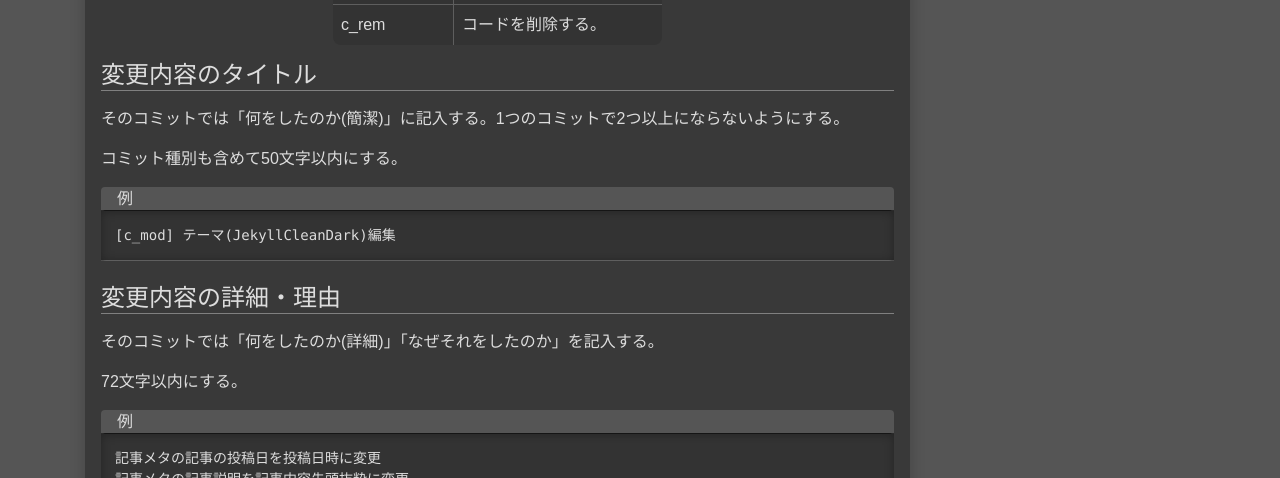
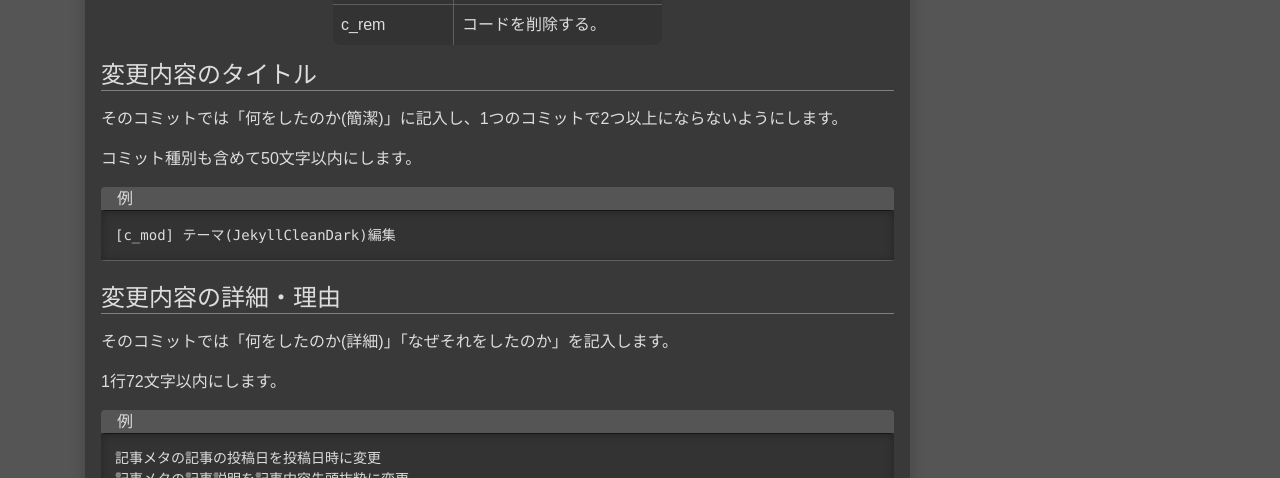
Before and after one commit to silverag-corgi/blog-old, a Jekyll site: the page built from _posts/2021-08-10-001.md, in a window 1280 px wide and 900 px high, scrolled down 1442 px. Shown: the part 150-628 px from the top of the window. Built offline with Jekyll 4.4.1, drawn with Linux system fonts in a browser that asks for light colours.

Commit message:
[d_upd] 記事更新
語尾をですますに統一

```diff
--- a/_posts/2021-08-10-001.md
+++ b/_posts/2021-08-10-001.md
@@ -52,9 +52,9 @@ tags:
 
 ## 変更内容のタイトル
 
-そのコミットでは「何をしたのか(簡潔)」に記入する。1つのコミットで2つ以上にならないようにする。
+そのコミットでは「何をしたのか(簡潔)」に記入し、1つのコミットで2つ以上にならないようにします。
 
-コミット種別も含めて50文字以内にする。
+コミット種別も含めて50文字以内にします。
 
 例
 {:.filename}
@@ -65,9 +65,9 @@ tags:
 
 ## 変更内容の詳細・理由
 
-そのコミットでは「何をしたのか(詳細)」「なぜそれをしたのか」を記入する。
+そのコミットでは「何をしたのか(詳細)」「なぜそれをしたのか」を記入します。
 
-72文字以内にする。
+1行72文字以内にします。
 
 例
 {:.filename}
```
